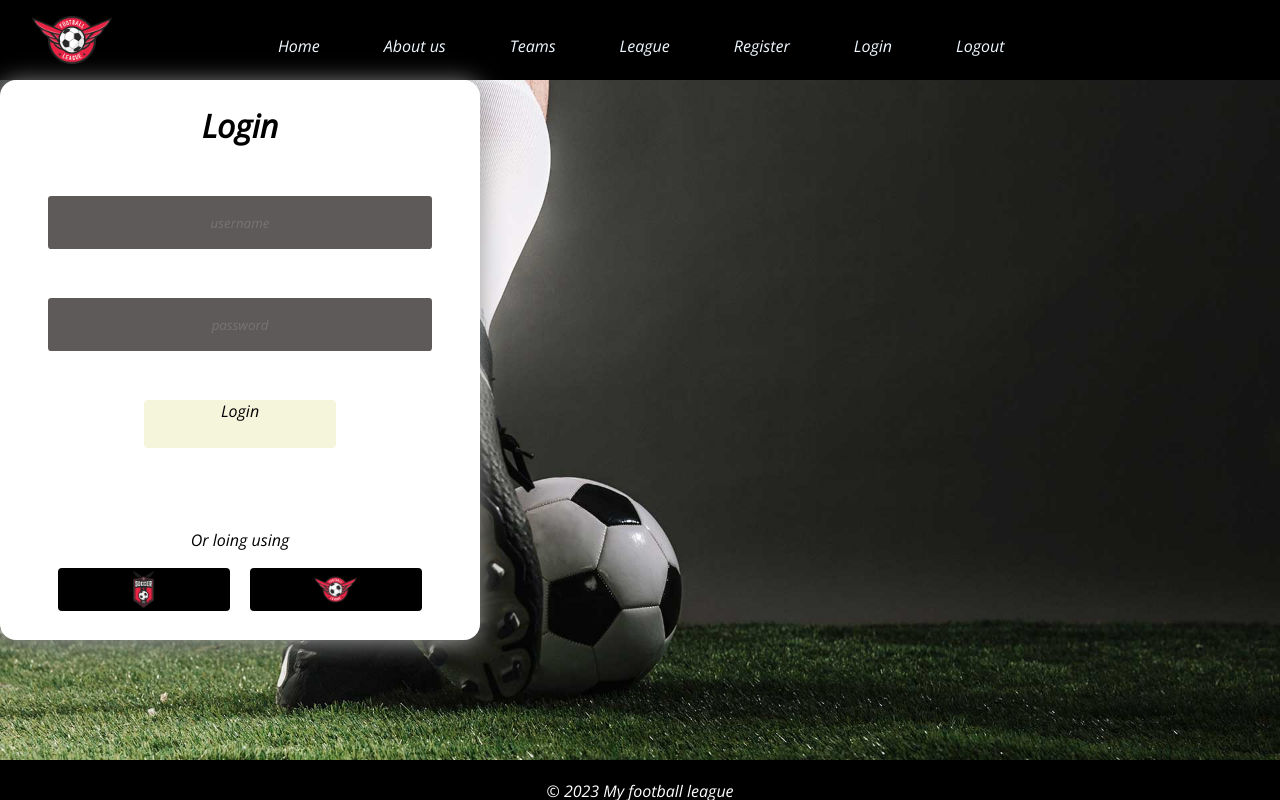
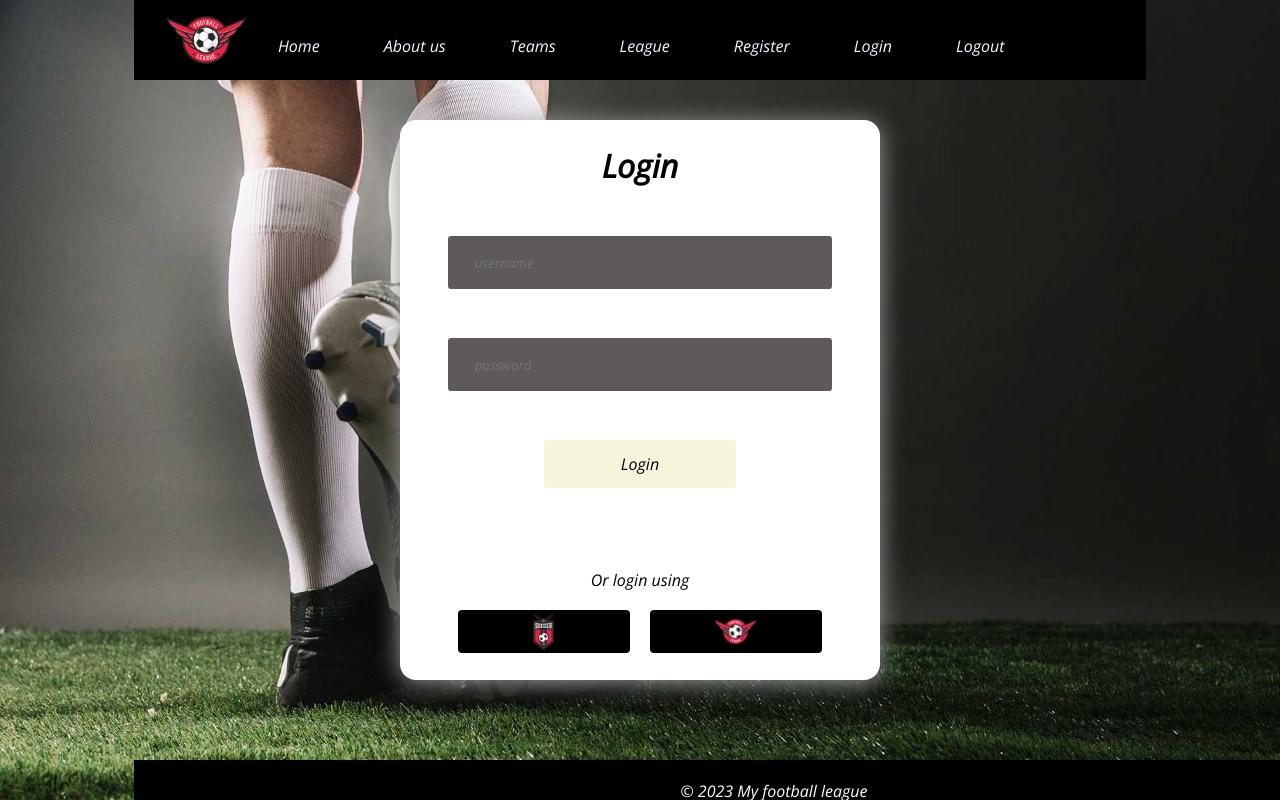
Before and after one commit to axlz21/react-project-df, a React (Vite) app in the folder client/: page /login in a window 1280 px wide. Built offline with nearby package versions, Linux system fonts and the light colour scheme.

Commit message:
centered login form

```diff
--- a/client/src/App.css
+++ b/client/src/App.css
@@ -3,6 +3,9 @@ body {
     background-image: url(/images/bg_1.jpg);
     background-repeat: no-repeat;
     background-size: cover;
+    align-items: center;
+    place-items: center;
+
 }
 html {
     min-height: 100%;
--- a/client/src/components/login/Login.jsx
+++ b/client/src/components/login/Login.jsx
@@ -2,17 +2,19 @@ import "./login.css"
 import React from 'react';
 export default function Login(){
     return(
+        <div className="center-container">
         <div className="cover">
             <h1>Login</h1>
             <input type="text" placeholder="username"></input>
             <input type="password" placeholder="password"></input>
 
             <div className="login-btn">Login</div>
-            <p className="text">Or loing using</p>
+            <p className="text">Or login using</p>
             <div className="alt-login">
                 <div className="facebook"></div>
                 <div className="google"></div>
             </div>
         </div>
+        </div>
     )
 }
--- a/client/src/components/login/login.css
+++ b/client/src/components/login/login.css
@@ -3,8 +3,16 @@
     margin: 0;
     box-sizing: border-box;
     font-family: 'Open Sans', sans-serif;
+    place-items: center;
+
 
 }
+.center-container {
+    display: flex;
+    justify-content: center;
+    align-items: center;
+    height: 80vh; /* Optional: Set a specific height if needed */
+  }
 
 .cover {
     background-color: white;
--- a/client/src/components/teamList/teamlist.css
+++ b/client/src/components/teamList/teamlist.css
@@ -8,6 +8,10 @@
     text-align: center;
     max-width: 250px;
     display: inline-block;
+}
+
+.card:hover {
+    transform: scale(1.05)
 }
 
 .card .card-image{
```
